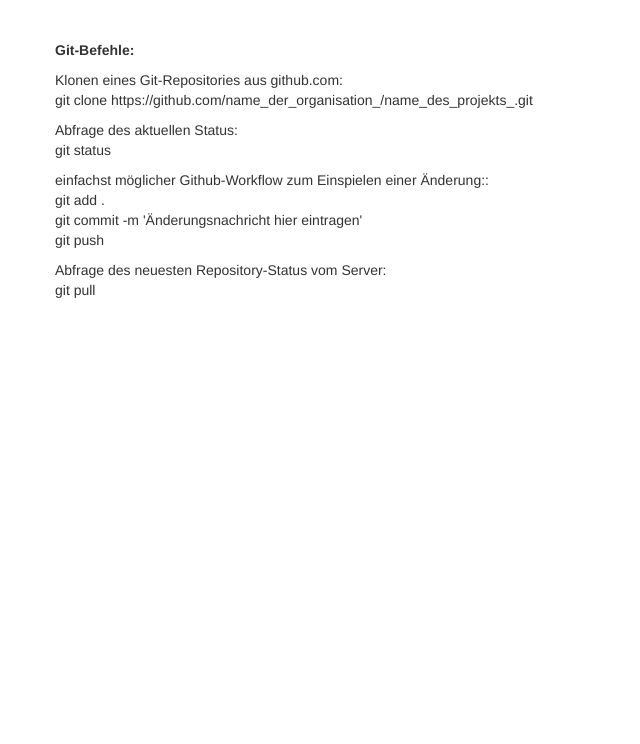
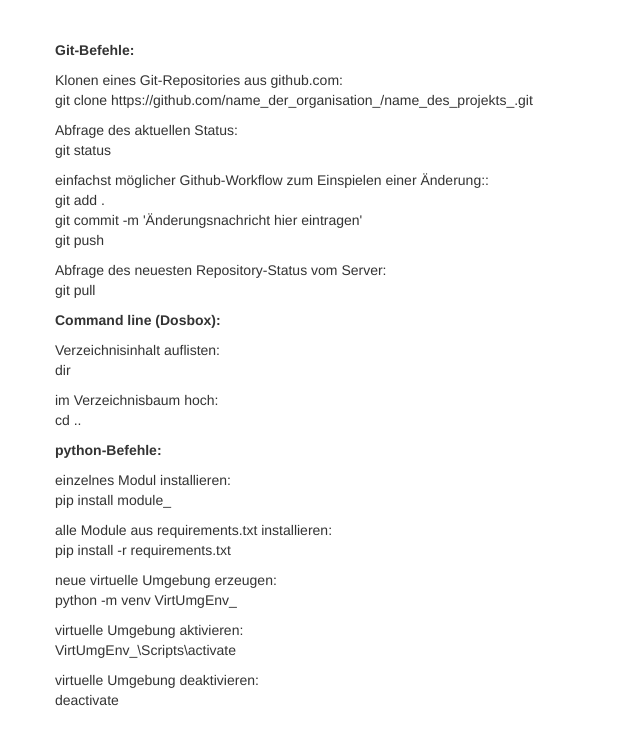
Before and after one commit to christoph-arvato/cheatsheets, a plain HTML site: page misc.html in a window 1280 px wide. Shown: the whole page, without its empty margins (0-640 px from the left). Drawn offline with Linux system fonts and the light colour scheme.

Commit message:
neue Befehle hinzugefügt

```diff
--- a/misc.html
+++ b/misc.html
@@ -38,6 +38,44 @@
                     Abfrage des neuesten Repository-Status vom Server:<br>
                     git pull
                 </p>
+                <p>
+                    <b>
+                        Command line (Dosbox):
+                    </b>
+                </p>
+                <p>
+                    Verzeichnisinhalt auflisten:<br>
+                    dir
+                </p>
+               <p>
+                    im Verzeichnisbaum hoch:<br>
+                    cd ..
+                </p>
+                <p>
+                    <b>
+                        python-Befehle:
+                    </b>
+                </p>
+                <p>
+                    einzelnes Modul installieren:<br>
+                    pip install module_
+                </p>
+                <p>
+                    alle Module aus requirements.txt installieren:<br>
+                    pip install -r requirements.txt
+                </p>
+                <p>
+                    neue virtuelle Umgebung erzeugen:<br>
+                    python -m venv VirtUmgEnv_
+                </p>
+                <p>
+                    virtuelle Umgebung aktivieren:<br>
+                    VirtUmgEnv_\Scripts\activate
+                </p>
+                <p>
+                    virtuelle Umgebung deaktivieren:<br>
+                    deactivate
+                </p>
             </div>
         </div>
     </div>
```
